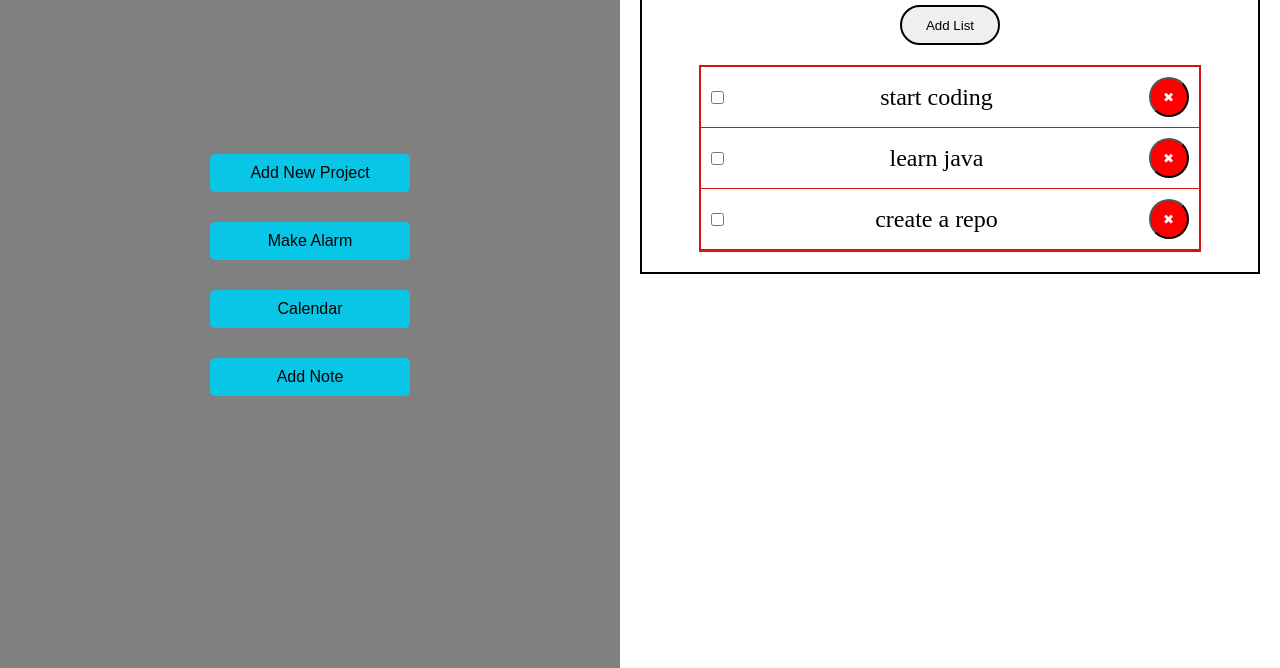
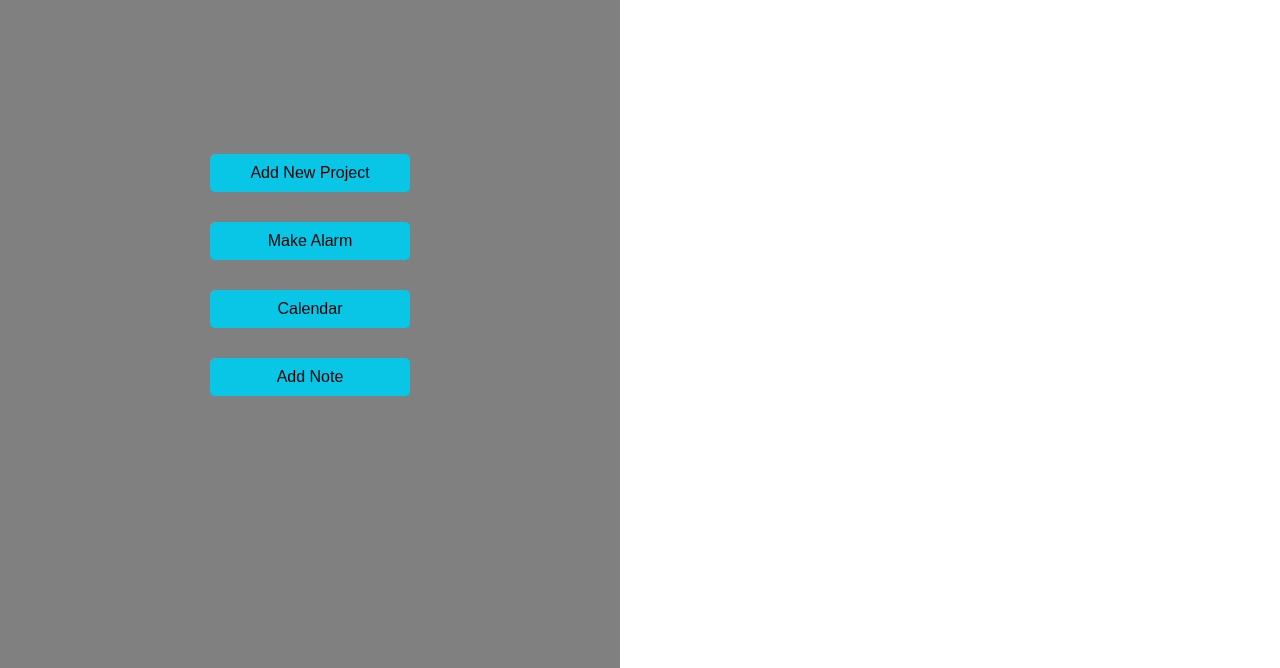
Before and after one commit to ThwinMoeMyint/To-Do-List, a website built with webpack: page src/index.html in a window 1280 px wide. Shown: the part 132-800 px from the top of the page. Built offline with nearby package versions, Linux system fonts and the light colour scheme.

Commit message:
another day

```diff
--- a/src/index.html
+++ b/src/index.html
@@ -20,24 +20,6 @@
             </div>
         </div>
         <div class="white">
-            <div class="project-name">
-                <h1 class="p-name">Project Name</h1>
-                <button class="add-list">Add List</button>
-                <ul class="lists">
-                    <li>
-                        <input type="checkbox"> <span class="task">start coding</span>
-                        <button class="delete-btn">✖</button>
-                    </li>
-                    <li>
-                        <input type="checkbox"> <span class="task">learn java</span>
-                        <button class="delete-btn">✖</button>
-                    </li>
-                    <li>
-                        <input type="checkbox"> <span class="task">create a repo</span>
-                        <button class="delete-btn">✖</button>
-                    </li>
-                </ul>
-            </div>
         </div>
     </div>
 </body>
--- a/src/index.js
+++ b/src/index.js
@@ -1,5 +1,4 @@
 import './style.css';
-import './index.html';
 import * as Code from './code.js';
 
 // const projectName = Code.addProject();
@@ -18,18 +17,16 @@ buttons.forEach((button, index) => {
         if (index === 0) {
             const newProject = Code.addProject();
             Code.addHeadline(newProject);
+            const newTaskList = Code.taskList(newProject);
             Code.addListButton(newProject);
             projects.push({project: newProject, taskList: newTaskList});
+
+            const addListButton = newProject.querySelector('.add-list');
+            addListButton.addEventListener('click', () => {
+            Code.addTask(newTaskList);
+            })
         } else if (index === 1) {
 
         }
     });
 });
-
-const addListButton = document.querySelector('.add-list');
-const taskLists = [];
-addListButton.addEventListener('click', () => {
-    const newTaskList = Code.taskList(projectName);
-    Code.addTask(newTaskList);
-    taskLists.push(newTaskList);
-})
--- a/src/style.css
+++ b/src/style.css
@@ -21,9 +21,11 @@
 .white {
     flex: 1;
     background-color: white;
-    height: 100%;
+    height: 100vh;
     text-align: center;
     padding: 20px;
+
+    overflow-y: auto;
 }
 
 .navbar {
```
